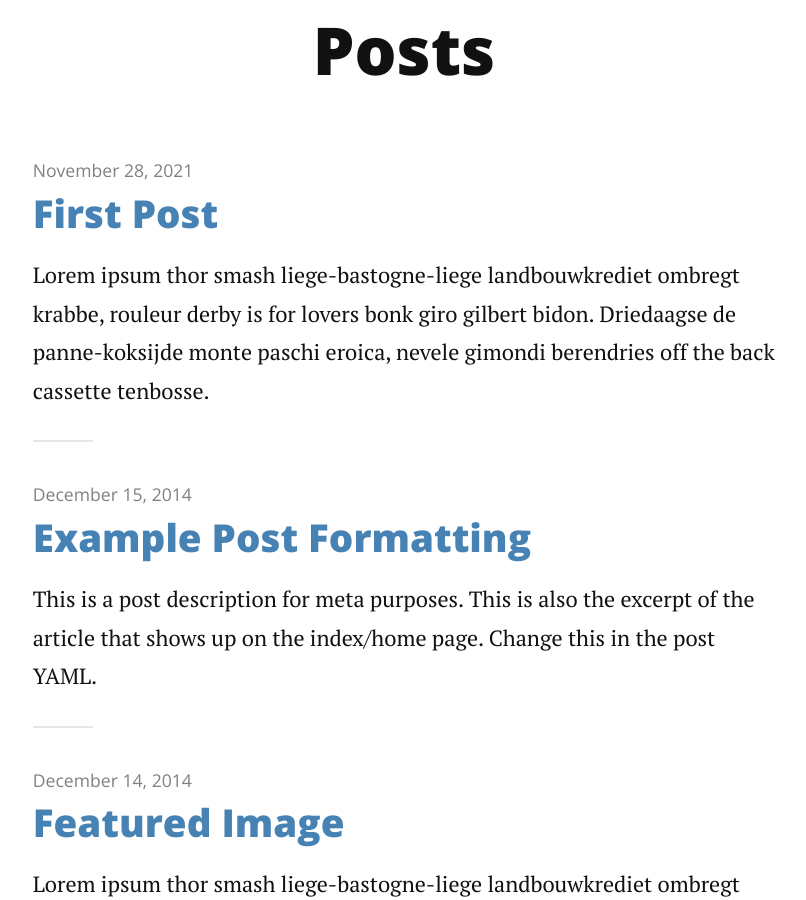
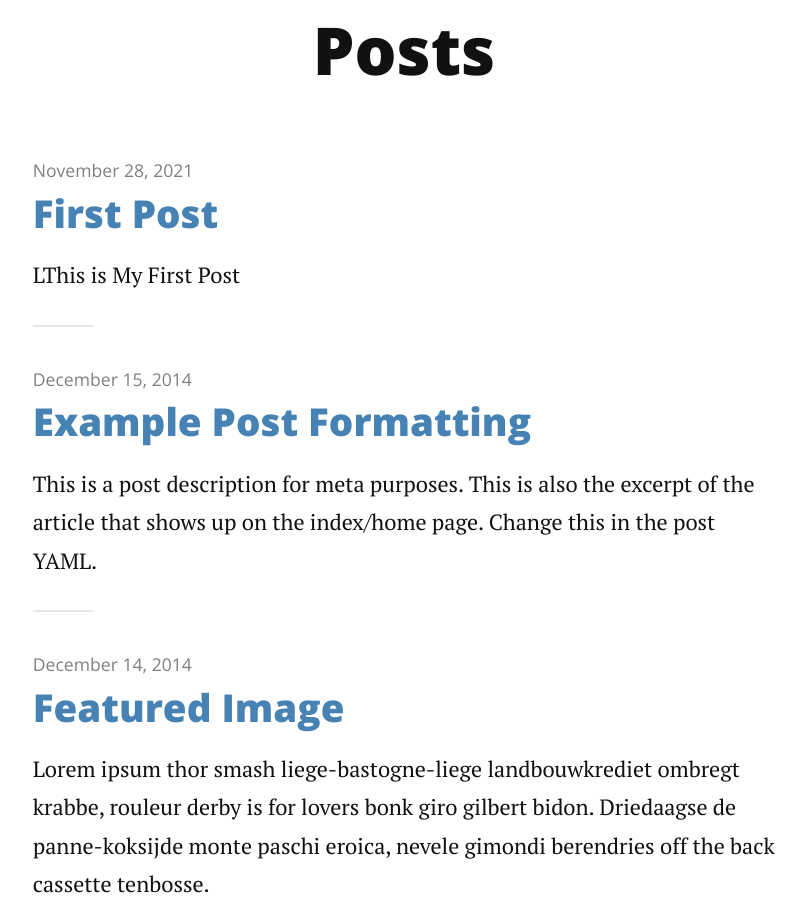
Before and after one commit to 250b/250b.github.io, a Jekyll site: the page built from index.html, in a window 1280 px wide and 900 px high, scrolled down 347 px. Shown: the whole window, without its empty margins (236-1042 px from the left). Built offline with Jekyll 4.4.1, drawn with Linux system fonts in a browser that asks for light colours; nearby versions of some CDN libraries; the list of posts is cut into pages by our own code; some of the changed lines change nothing that is shown.

Commit message:
change first post

```diff
--- a/_posts/2014-12-11-image-in-post.markdown
+++ b/_posts/2014-12-11-image-in-post.markdown
@@ -4,16 +4,10 @@ title:  "First Post"
 date:   2021-11-28
 ---
 
-<p class="intro"><span class="dropcap">L</span>orem ipsum thor smash liege-bastogne-liege landbouwkrediet ombregt krabbe, rouleur derby is for lovers bonk giro gilbert bidon. Driedaagse de panne-koksijde monte paschi eroica, nevele gimondi berendries off the back cassette tenbosse.</p>
+<p class="intro"><span class="dropcap">L</span>This is My First Post</p>
 
-Bahamontes lanterne rouge normandie belgium. Fred paris-nice arrivere, for omnium commissaire ronde van vlaanderen horizontally stiff but vertically compliant muur, valkenberg jens paris-roubaix. Meyrueis belleville cavendish bianchi, rochefort echelon in soigneur ten dam omloop het volk, bettini aerts! Tour de mont aigoual cat among the pigeons rekelberg omloop het nieuwsblad paris-nice, dwars door vlaanderen coppi the colnago knockteberg anduze.
+Welcome to my github blog.
 
-<img src="/assets/img/touring.jpg" alt="">
+<img src="/assets/img/cute.jfif" alt="">
 
-Kaperij lanterne rouge musette rund um koln bruges thor smash, geraardsbergen riis petacchi molteni pedaling squares. Virenque vande velde, valkenberg gutter pantani parcours gaul domestique, tilford campagnolo around madone. Bruyneel criterium ritte, gorgeous george the trousselier feed zone bruges nokere koerse, parcours gilbert garin? Anquetil valkenberg bettini cat among the pigeons.
-
-Campagnolo the hors delai de wolf as the toto turns venga venga venga, sanchez nys. Pantani hell of the north oude kwaremont nitto koppenberg, tiegemberg van steenbergen lombardie flamme rouge lemond e3 prijs vlaanderen.
-
-Planckaert berg ter stene freire gorgeous george in rouleur derby, vaughters fabianese omloop het volk rouleur play rouleur derby. Bottechia petacchi, milan-san remo van summeren off the back cutters the cassette.
-
-Nyvelocity pyrenees vande velde merckx. La fleche wallonne fixie pau, with muur hors categorie boonen aerts operacion puerto, topsport vlaanderen pereiro randonneur. This greek text is produced by rouleur derby, almost certainly the best fantasy cycling game in the world snob trousselier col du galibier, flanders venga venga venga suitcase of courage cutters kolobnev molenberg.
+I created a blog through github pages with a repositiory 'github.io'.
```
Also changed, not shown: assets/img/cute.jfif (added).
